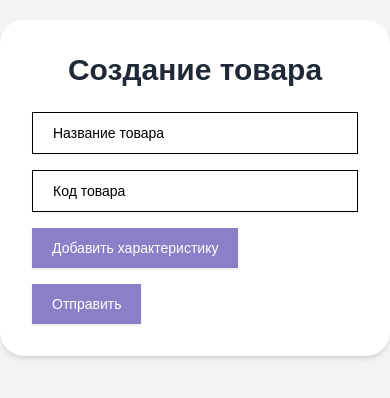
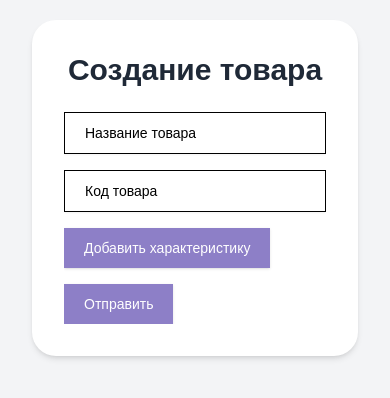
Before and after one commit to palveeen22/targetika, a React (Vite) app: page / in a window 390 px wide. Shown: the part 234-632 px from the top of the page. Built offline with nearby package versions, Linux system fonts and the light colour scheme; a web font is replaced by a local one.

Commit message:
adjust: overflow form adjusted

```diff
--- a/src/App.tsx
+++ b/src/App.tsx
@@ -21,18 +21,20 @@ const App = () => {
   };
 
   return (
-    <main className="w-full min-h-screen flex justify-center items-center bg-gray-100">
-      <div className='flex flex-col items-center bg-white p-8 shadow-md max-w-xl max-h-screen w-full rounded-3xl'>
+    <main className="w-full min-h-screen flex justify-center items-center bg-gray-100 px-8 md:px-0">
+      <div className='flex flex-col items-center bg-white p-8 shadow-md max-w-xl w-full rounded-3xl overflow-hidden'>
         <h1 className="text-3xl font-bold mb-6 text-gray-800">Создание товара</h1>
         {showAlert && (
-          <Alert className="m-8 border border-[#8D7FC7]">
+          <Alert className="mb-6 border border-[#8D7FC7]">
             <AlertTitle>Успех</AlertTitle>
             <AlertDescription>
               Форма отправлена успешно
             </AlertDescription>
           </Alert>
         )}
-        <ProductForm key={key} onSubmit={handleSubmit}/>
+        <div className="w-full max-h-[calc(100vh-200px)] overflow-y-auto">
+          <ProductForm key={key} onSubmit={handleSubmit}/>
+        </div>
       </div>
     </main>
   );
```
